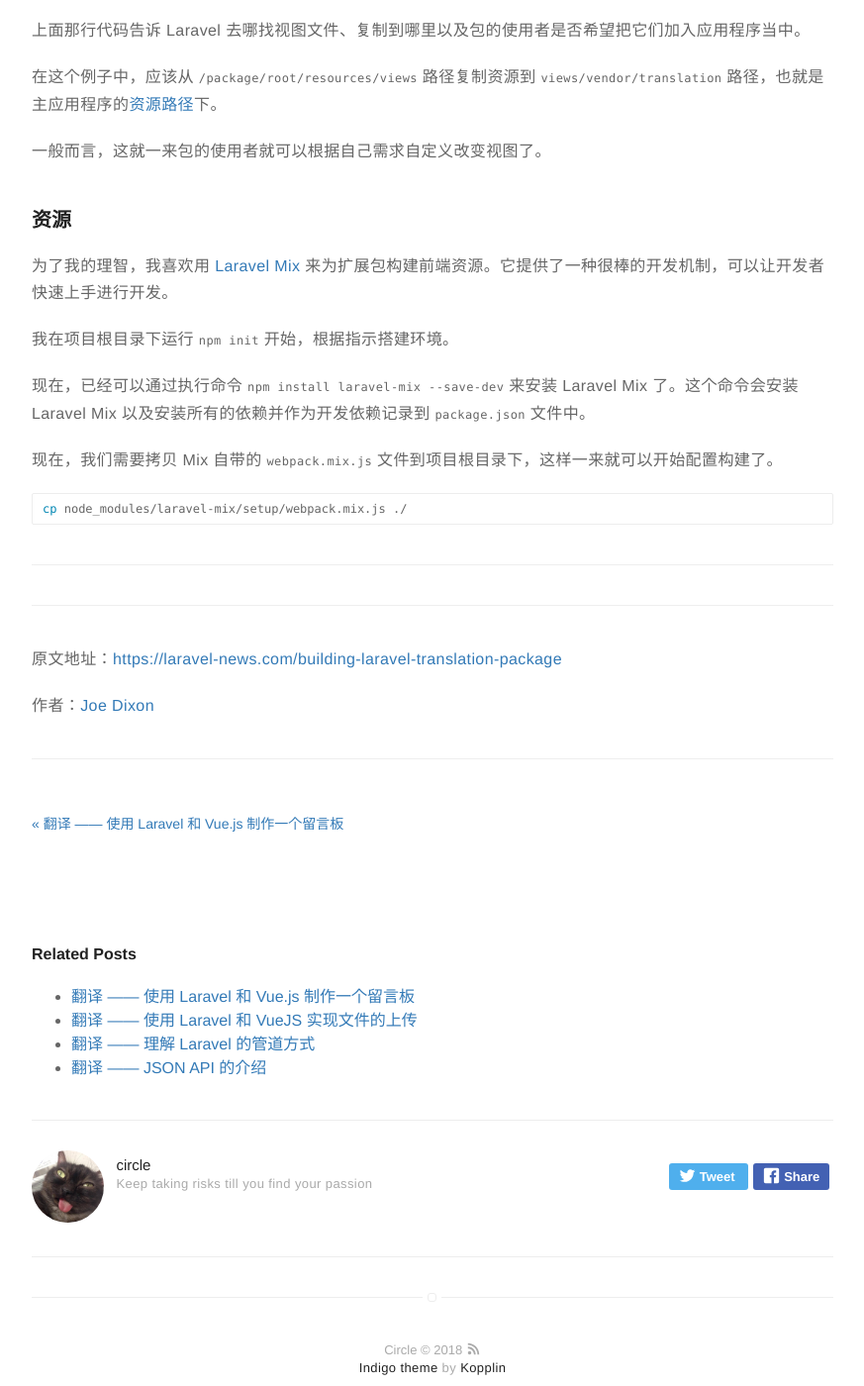
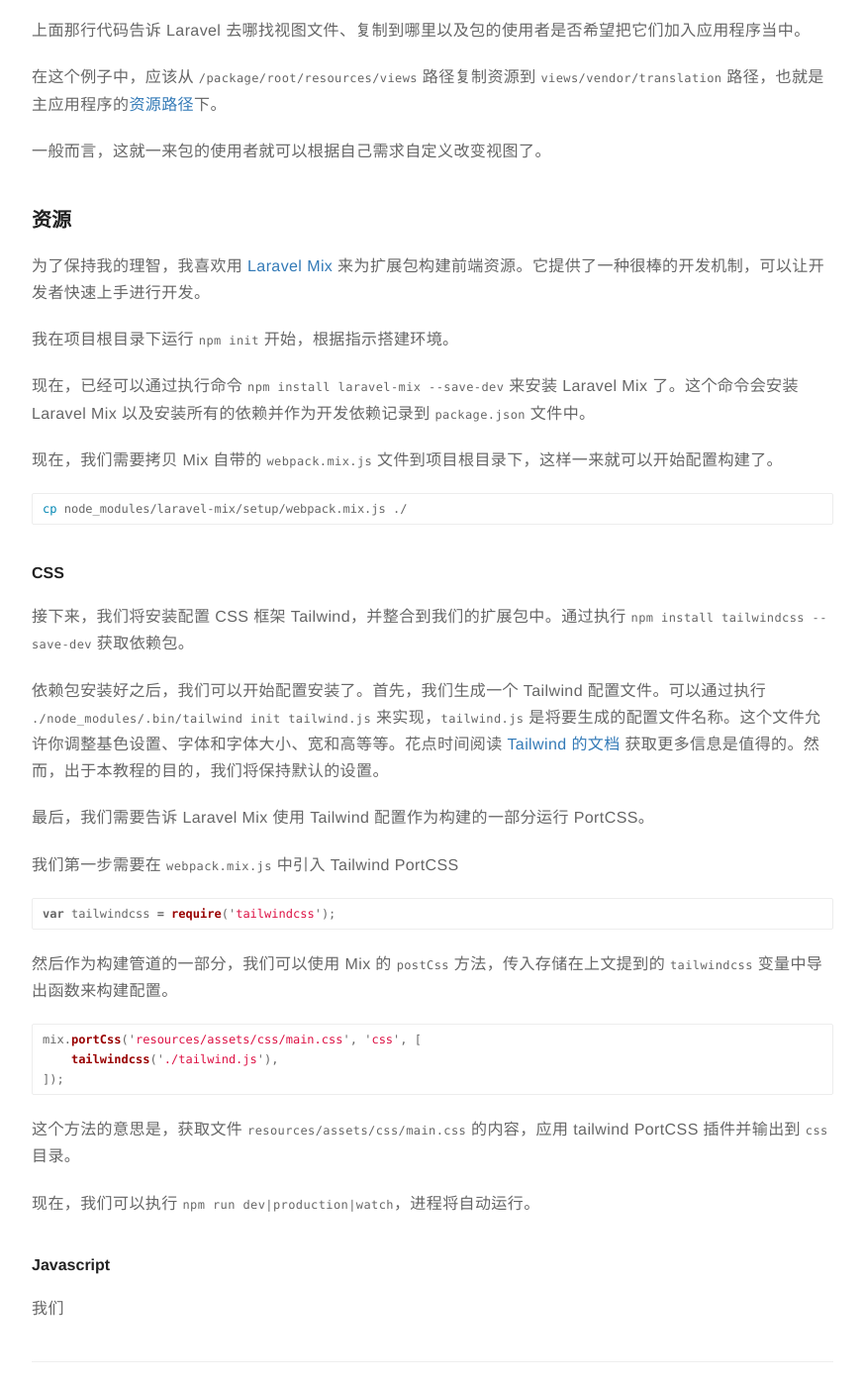
Before and after one commit to rust17/blog, a Jekyll site: the page built from _posts/2018-12-05-translation-building-a-laravel-translation-package.markdown, in a window 1280 px wide and 1400 px high, scrolled down 9961 px. Shown: the whole window at 99% size, without its empty margins (203-1076 px from the left). Built offline with Jekyll 4.4.1, drawn with Linux system fonts in a browser that asks for light colours; comment, search, counter and statistics services are not loaded.

Commit message:
update translation-building-a-laravel-translation-package

````diff
--- a/_posts/2018-12-05-translation-building-a-laravel-translation-package.markdown
+++ b/_posts/2018-12-05-translation-building-a-laravel-translation-package.markdown
@@ -405,7 +405,7 @@ $this->publishes([
 
 ### 资源
 
-为了我的理智，我喜欢用 [Laravel Mix](https://laravel-mix.com/) 来为扩展包构建前端资源。它提供了一种很棒的开发机制，可以让开发者快速上手进行开发。
+为了保持我的理智，我喜欢用 [Laravel Mix](https://laravel-mix.com/) 来为扩展包构建前端资源。它提供了一种很棒的开发机制，可以让开发者快速上手进行开发。
 
 我在项目根目录下运行 `npm init` 开始，根据指示搭建环境。
 
@@ -417,6 +417,36 @@ $this->publishes([
 cp node_modules/laravel-mix/setup/webpack.mix.js ./
 ```
 
+#### CSS
+
+接下来，我们将安装配置 CSS 框架 Tailwind，并整合到我们的扩展包中。通过执行 `npm install tailwindcss --save-dev` 获取依赖包。
+
+依赖包安装好之后，我们可以开始配置安装了。首先，我们生成一个 Tailwind 配置文件。可以通过执行 `./node_modules/.bin/tailwind init tailwind.js` 来实现，`tailwind.js` 是将要生成的配置文件名称。这个文件允许你调整基色设置、字体和字体大小、宽和高等等。花点时间阅读 [Tailwind 的文档](https://tailwindcss.com/docs/configuration) 获取更多信息是值得的。然而，出于本教程的目的，我们将保持默认的设置。
+
+最后，我们需要告诉 Laravel Mix 使用 Tailwind 配置作为构建的一部分运行 PortCSS。
+
+我们第一步需要在 `webpack.mix.js` 中引入 Tailwind PortCSS
+
+```js
+var tailwindcss = require('tailwindcss');
+```
+
+然后作为构建管道的一部分，我们可以使用 Mix 的 `postCss` 方法，传入存储在上文提到的 `tailwindcss` 变量中导出函数来构建配置。
+
+```js
+mix.portCss('resources/assets/css/main.css', 'css', [
+    tailwindcss('./tailwind.js'),
+]);
+```
+
+这个方法的意思是，获取文件 `resources/assets/css/main.css` 的内容，应用 tailwind PortCSS 插件并输出到 `css` 目录。
+
+现在，我们可以执行 `npm run dev|production|watch`，进程将自动运行。
+
+#### Javascript
+
+我们
+
 ---
 
 ---
````
